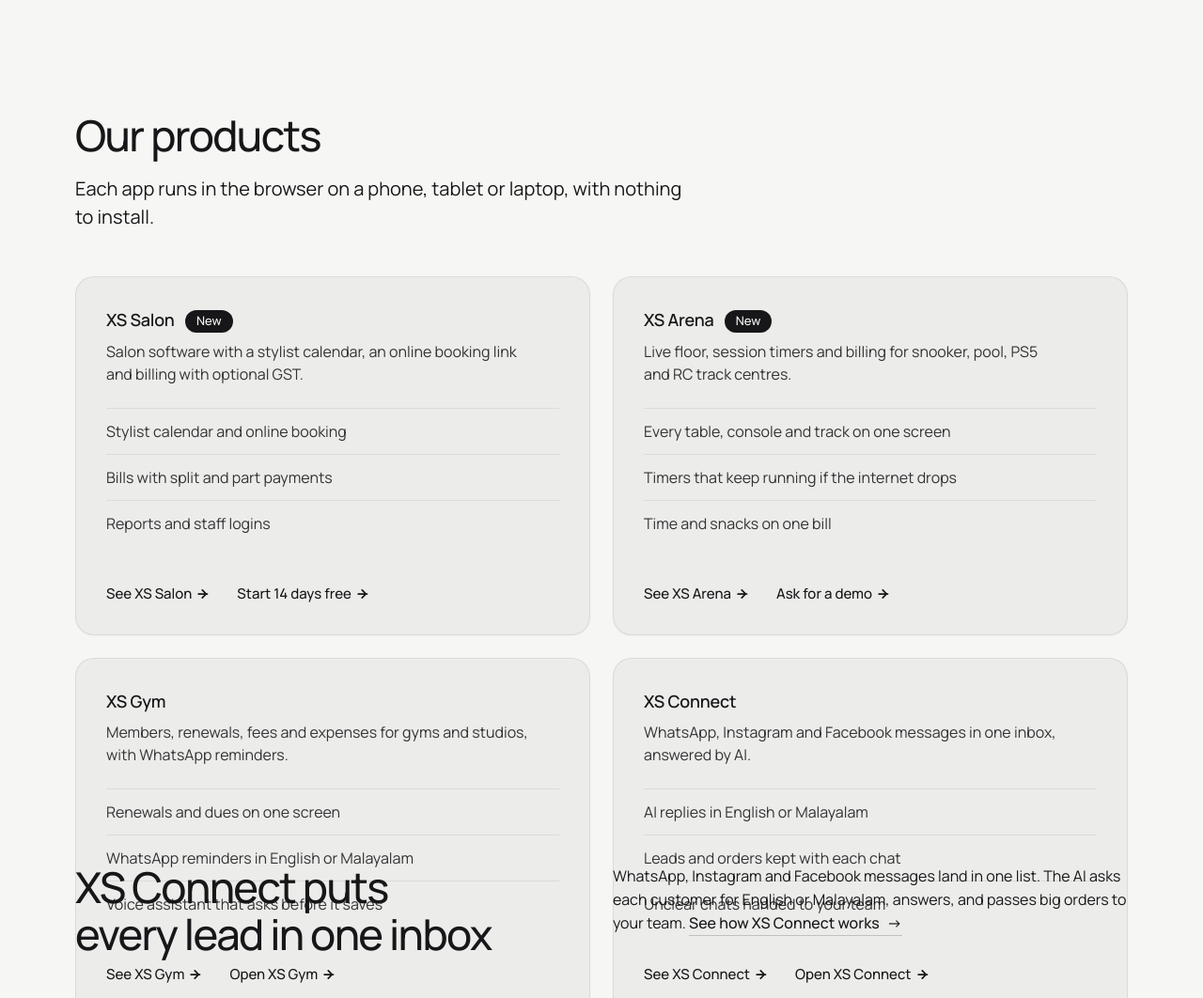
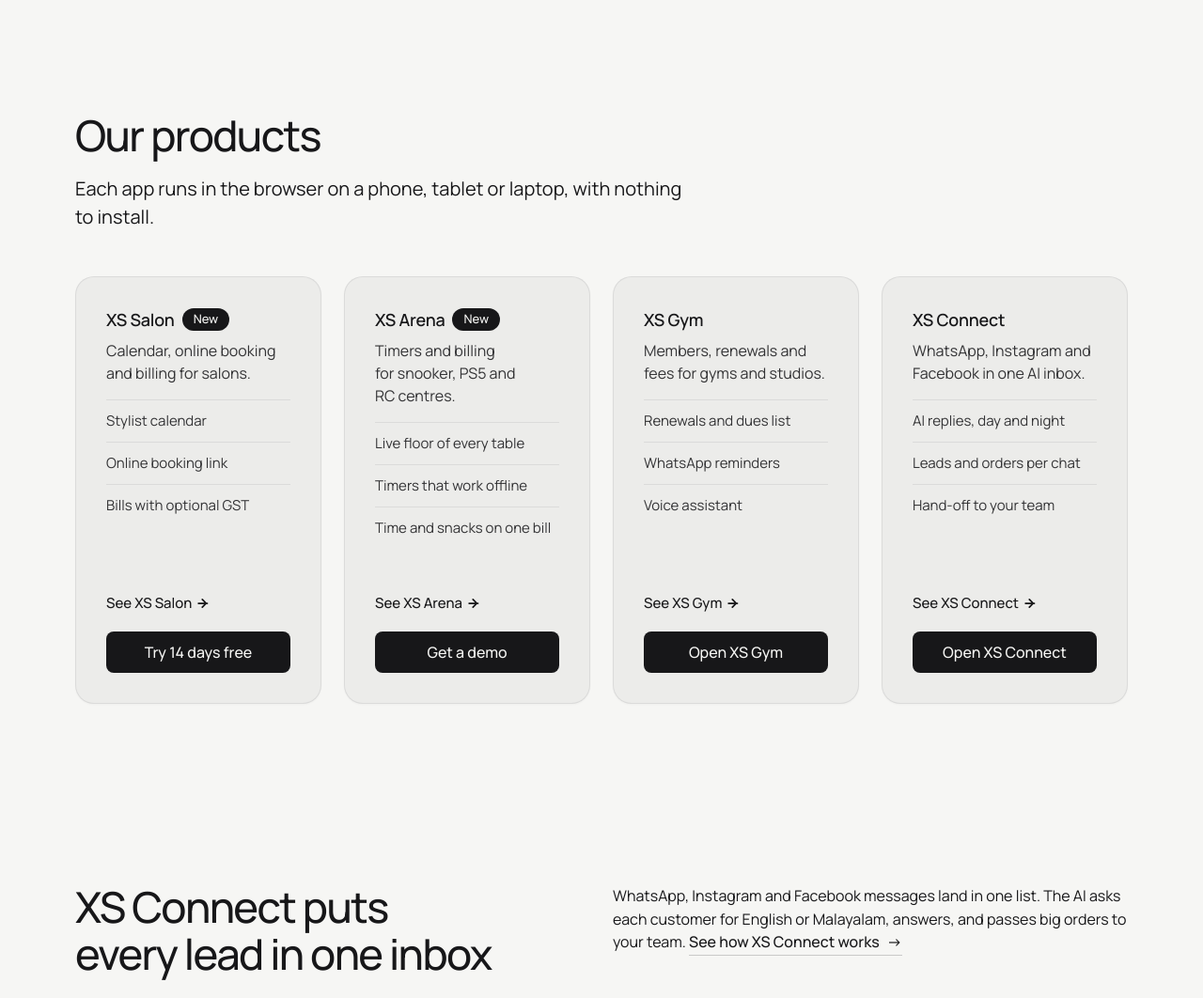
Before and after one commit to abzops/xelorsoft-website, a plain HTML site: page index.html in a window 1280 px wide. Shown: the part 800-1862 px from the top of the page at 94% size. Drawn offline with Linux system fonts and the light colour scheme.

Commit message:
Fix homepage layout: products in one row, sections grow instead of overlapping, pinned Process kept, clearer card actions

```diff
--- a/assets/system.css
+++ b/assets/system.css
@@ -244,15 +244,17 @@ main > :is(section, .section).g2 > :is(.wrap, .container) > :is(.group, .fill) {
   main > :is(section, .section).g2 > .wrap > .group > .grid:last-child { align-self: stretch; flex: 1 1 auto; min-height: 0; }
 }
 .group > .fill { flex: 1 1 0; min-height: 0; }
-@media (min-width: 640px) and (max-width: 1279px) {
-  main > :is(section, .section):not(.hero, .section--hero), footer.closing {
+/* scroll-pinned sections ([data-moment], e.g. pinned-chapters on #process) keep their exact screen
+   heights: their sticky .wrap must stay one screen tall, so they are left out of growing */
+@media (min-width: 640px) {
+  main > :is(section, .section):not(.hero, .section--hero, [data-moment]), footer.closing {
     height: auto; min-height: calc(var(--h, 1) * 100vh); min-height: calc(var(--h, 1) * 100svh);
   }
   /* the section is a column and its .wrap takes all of it, so a .fill (a photograph, a frame) still
      grows to the section's foot (a min-height percentage would not resolve, leaving it at its least) */
   /* :where() keeps it at no weight, so a page's own phone- or tablet-only hiding (section.desk-only { display: none }) wins */
-  :where(main > :is(section, .section):not(.hero, .section--hero), footer.closing) { display: flex; flex-direction: column; }
-  main > :is(section, .section):not(.hero, .section--hero) > :is(.wrap, .container), footer.closing > .wrap { flex: 1 0 auto; height: auto; min-height: 0; }
+  :where(main > :is(section, .section):not(.hero, .section--hero, [data-moment]), footer.closing) { display: flex; flex-direction: column; }
+  main > :is(section, .section):not(.hero, .section--hero, [data-moment]) > :is(.wrap, .container), footer.closing > .wrap { flex: 1 0 auto; height: auto; min-height: 0; }
 }
 /* a phone: lvh (the screen with its bars hidden) for every section but the hero; --hm when stacking
    makes the content taller than the desktop count */
--- a/index.html
+++ b/index.html
@@ -26,7 +26,7 @@
 <script type="application/ld+json">{"@context":"https://schema.org","@type":"WebSite","@id":"https://xelorsoft.com/#website","name":"Xelorsoft","alternateName":["Xelor Soft","XelorSoft","xelorsoft.com"],"url":"https://xelorsoft.com/","inLanguage":"en","publisher":{"@id":"https://xelorsoft.com/#organization"}}</script>
 <script type="application/ld+json">{"@context":"https://schema.org","@type":"FAQPage","mainEntity":[{"@type":"Question","name":"Do I need full specs to start?","acceptedAnswer":{"@type":"Answer","text":"No. Tell us your goal, who it is for and what is hard today."}},{"@type":"Question","name":"Can we start with a small website or app?","acceptedAnswer":{"@type":"Answer","text":"Yes. One workflow, a landing page or a small app is a good start."}},{"@type":"Question","name":"How is the price of a project set?","acceptedAnswer":{"@type":"Answer","text":"It depends on the scope and the integrations. We agree the price with you before work starts."}},{"@type":"Question","name":"How long do software projects take?","acceptedAnswer":{"@type":"Answer","text":"We set the dates together. Review rounds, content and the services you connect to all shape the plan."}},{"@type":"Question","name":"Can XS Connect reply in Malayalam?","acceptedAnswer":{"@type":"Answer","text":"Yes. It asks each customer for English or Malayalam and replies in that language."}},{"@type":"Question","name":"What support do you give after launch?","acceptedAnswer":{"@type":"Answer","text":"Hosting, access and fixes are written into the project agreement."}}]}</script>
 <link rel="preload" href="/assets/manrope.woff2" as="font" type="font/woff2" crossorigin>
-<link rel="stylesheet" href="/assets/system.css">
+<link rel="stylesheet" href="/assets/system.css?v=3">
 <link rel="stylesheet" href="/assets/ui/cards.css">
 <link rel="stylesheet" href="/assets/motion/motion.css">
 <link rel="stylesheet" href="/assets/backgrounds/backgrounds.css">
@@ -155,12 +155,16 @@
 
   /* products section: four equal cards, new ones badged */
   .prod-card { display: flex; flex-direction: column; }
-  .prod-card h3 .badge { margin-left: 8px; }
-  .prod-card .card__points { margin-bottom: 24px; }
-  .prod-card__links { margin-top: auto; display: flex; flex-wrap: wrap; align-items: baseline; gap: 12px 28px; }
+  .prod-card h3 { display: flex; align-items: center; flex-wrap: wrap; gap: 8px; }
+  .prod-card .card__points li { padding: 10px 0; font-size: 15px; }
+  .prod-card .card__points { margin: 16px 0 20px; }
+  .prod-card__links { margin-top: auto; display: flex; flex-direction: column; align-items: stretch; gap: 8px; }
+  .prod-card__links .card__link { min-height: 44px; display: inline-flex; align-items: center; align-self: flex-start; }
+  .prod-card__btn { width: 100%; justify-content: center; }
   .tag-new { font-style: normal; font-size: 11px; font-weight: 600; padding: 2px 7px; border-radius: 999px; background: var(--action, #171719); color: var(--action-ink, #f6f6f4); vertical-align: 2px; margin-left: 4px; }
   .hero__text > .hero-notice { margin: 0 0 20px; }
   .hero-notice .link { font-weight: 500; min-height: 0; }
+  @media (min-width: 640px) and (max-height: 800px) { .hero__proof { display: none; } }
 </style>
 </head>
 <body>
@@ -265,29 +269,29 @@
           <p class="t-lead">Each app runs in the browser on a phone, tablet or laptop, with nothing to install.</p>
         </div>
         <div class="grid">
-          <article class="card prod-card span-6">
+          <article class="card prod-card span-3">
             <h3>XS Salon <span class="badge">New</span></h3>
-            <p>Salon software with a stylist calendar, an online booking link and billing with optional GST.</p>
-            <ul class="card__points"><li>Stylist calendar and online booking</li><li>Bills with split and part payments</li><li>Reports and staff logins</li></ul>
-            <div class="prod-card__links"><a class="card__link" href="/salon-software/">See XS Salon <svg viewBox="0 0 12 12" aria-hidden="true"><path d="M1 6h8M4.5 2.5 8 6l-3.5 3.5" fill="none" stroke="currentColor" stroke-width="1.5" stroke-linecap="round" stroke-linejoin="round"/></svg></a><a class="card__link" href="https://salon.xelorsoft.com/">Start 14 days free <svg viewBox="0 0 12 12" aria-hidden="true"><path d="M1 6h8M4.5 2.5 8 6l-3.5 3.5" fill="none" stroke="currentColor" stroke-width="1.5" stroke-linecap="round" stroke-linejoin="round"/></svg></a></div>
+            <p>Calendar, online booking and billing for salons.</p>
+            <ul class="card__points"><li>Stylist calendar</li><li>Online booking link</li><li>Bills with optional GST</li></ul>
+            <div class="prod-card__links"><a class="card__link" href="/salon-software/">See XS Salon <svg viewBox="0 0 12 12" aria-hidden="true"><path d="M1 6h8M4.5 2.5 8 6l-3.5 3.5" fill="none" stroke="currentColor" stroke-width="1.5" stroke-linecap="round" stroke-linejoin="round"/></svg></a><a class="btn btn--primary prod-card__btn" href="https://salon.xelorsoft.com/">Try 14 days free</a></div>
           </article>
-          <article class="card prod-card span-6">
+          <article class="card prod-card span-3">
             <h3>XS Arena <span class="badge">New</span></h3>
-            <p>Live floor, session timers and billing for snooker, pool, PS5 and RC track centres.</p>
-            <ul class="card__points"><li>Every table, console and track on one screen</li><li>Timers that keep running if the internet drops</li><li>Time and snacks on one bill</li></ul>
-            <div class="prod-card__links"><a class="card__link" href="/game-centre-software/">See XS Arena <svg viewBox="0 0 12 12" aria-hidden="true"><path d="M1 6h8M4.5 2.5 8 6l-3.5 3.5" fill="none" stroke="currentColor" stroke-width="1.5" stroke-linecap="round" stroke-linejoin="round"/></svg></a><a class="card__link" href="mailto:support@xelorsoft.com?subject=XS%20Arena%20demo">Ask for a demo <svg viewBox="0 0 12 12" aria-hidden="true"><path d="M1 6h8M4.5 2.5 8 6l-3.5 3.5" fill="none" stroke="currentColor" stroke-width="1.5" stroke-linecap="round" stroke-linejoin="round"/></svg></a></div>
+            <p>Timers and billing for snooker, PS5 and RC centres.</p>
+            <ul class="card__points"><li>Live floor of every table</li><li>Timers that work offline</li><li>Time and snacks on one bill</li></ul>
+            <div class="prod-card__links"><a class="card__link" href="/game-centre-software/">See XS Arena <svg viewBox="0 0 12 12" aria-hidden="true"><path d="M1 6h8M4.5 2.5 8 6l-3.5 3.5" fill="none" stroke="currentColor" stroke-width="1.5" stroke-linecap="round" stroke-linejoin="round"/></svg></a><a class="btn btn--primary prod-card__btn" href="mailto:support@xelorsoft.com?subject=XS%20Arena%20demo">Get a demo</a></div>
           </article>
-          <article class="card prod-card span-6">
+          <article class="card prod-card span-3">
             <h3>XS Gym</h3>
-            <p>Members, renewals, fees and expenses for gyms and studios, with WhatsApp reminders.</p>
-            <ul class="card__points"><li>Renewals and dues on one screen</li><li>WhatsApp reminders in English or Malayalam</li><li>Voice assistant that asks before it saves</li></ul>
-            <div class="prod-card__links"><a class="card__link" href="/gym-management-software/">See XS Gym <svg viewBox="0 0 12 12" aria-hidden="true"><path d="M1 6h8M4.5 2.5 8 6l-3.5 3.5" fill="none" stroke="currentColor" stroke-width="1.5" stroke-linecap="round" stroke-linejoin="round"/></svg></a><a class="card__link" href="https://gym.xelorsoft.com/">Open XS Gym <svg viewBox="0 0 12 12" aria-hidden="true"><path d="M1 6h8M4.5 2.5 8 6l-3.5 3.5" fill="none" stroke="currentColor" stroke-width="1.5" stroke-linecap="round" stroke-linejoin="round"/></svg></a></div>
+            <p>Members, renewals and fees for gyms and studios.</p>
+            <ul class="card__points"><li>Renewals and dues list</li><li>WhatsApp reminders</li><li>Voice assistant</li></ul>
+            <div class="prod-card__links"><a class="card__link" href="/gym-management-software/">See XS Gym <svg viewBox="0 0 12 12" aria-hidden="true"><path d="M1 6h8M4.5 2.5 8 6l-3.5 3.5" fill="none" stroke="currentColor" stroke-width="1.5" stroke-linecap="round" stroke-linejoin="round"/></svg></a><a class="btn btn--primary prod-card__btn" href="https://gym.xelorsoft.com/">Open XS Gym</a></div>
           </article>
-          <article class="card prod-card span-6">
+          <article class="card prod-card span-3">
             <h3>XS Connect</h3>
-            <p>WhatsApp, Instagram and Facebook messages in one inbox, answered by AI.</p>
-            <ul class="card__points"><li>AI replies in English or Malayalam</li><li>Leads and orders kept with each chat</li><li>Unclear chats handed to your team</li></ul>
-            <div class="prod-card__links"><a class="card__link" href="/whatsapp-crm/">See XS Connect <svg viewBox="0 0 12 12" aria-hidden="true"><path d="M1 6h8M4.5 2.5 8 6l-3.5 3.5" fill="none" stroke="currentColor" stroke-width="1.5" stroke-linecap="round" stroke-linejoin="round"/></svg></a><a class="card__link" href="https://xsconnect.xelorsoft.com/">Open XS Connect <svg viewBox="0 0 12 12" aria-hidden="true"><path d="M1 6h8M4.5 2.5 8 6l-3.5 3.5" fill="none" stroke="currentColor" stroke-width="1.5" stroke-linecap="round" stroke-linejoin="round"/></svg></a></div>
+            <p>WhatsApp, Instagram and Facebook in one AI inbox.</p>
+            <ul class="card__points"><li>AI replies, day and night</li><li>Leads and orders per chat</li><li>Hand-off to your team</li></ul>
+            <div class="prod-card__links"><a class="card__link" href="/whatsapp-crm/">See XS Connect <svg viewBox="0 0 12 12" aria-hidden="true"><path d="M1 6h8M4.5 2.5 8 6l-3.5 3.5" fill="none" stroke="currentColor" stroke-width="1.5" stroke-linecap="round" stroke-linejoin="round"/></svg></a><a class="btn btn--primary prod-card__btn" href="https://xsconnect.xelorsoft.com/">Open XS Connect</a></div>
           </article>
         </div>
       </div>
```
